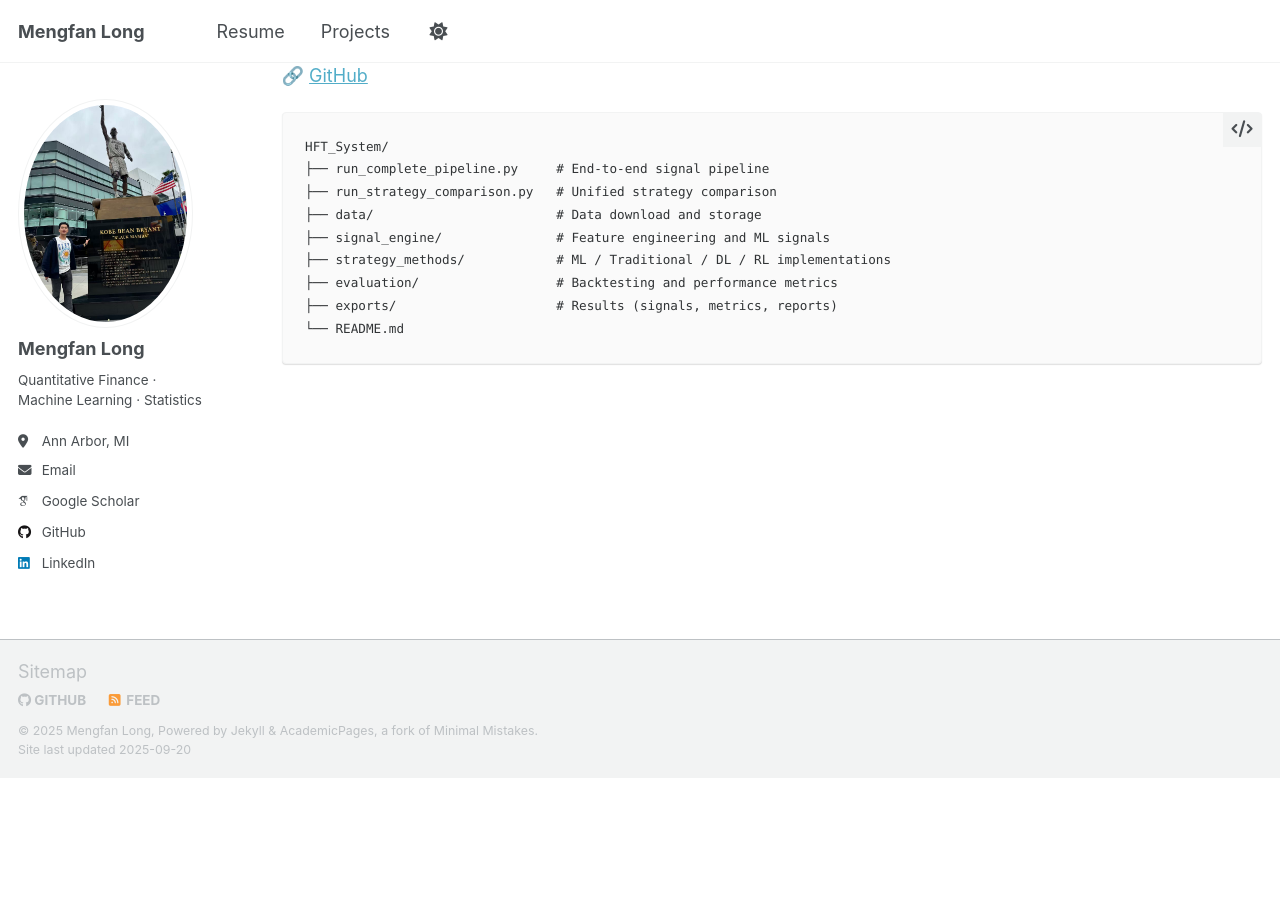
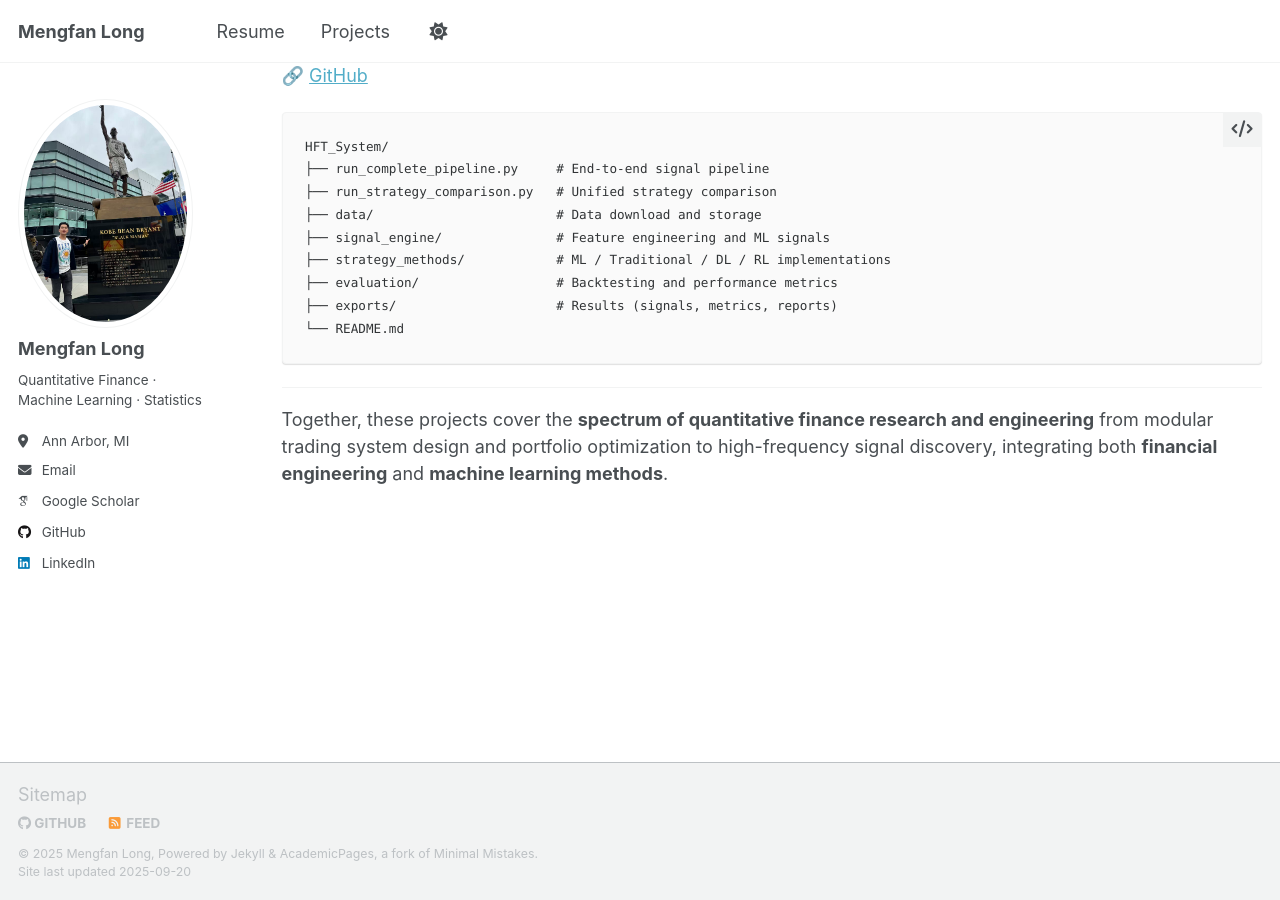
Before and after one commit to kevinlmf/kevinlmf.github.io, a Jekyll site: the page built from _pages/projects.md, in a window 1280 px wide and 900 px high, scrolled down 1135 px. Built offline with Jekyll 4.4.1, drawn with Linux system fonts in a browser that asks for light colours; some web fonts are replaced; a script that is not in the unit is left out; before the commit the page ends 1912 px from its top, so only the background shows below that.

Commit message:
Update projects.md

````diff
--- a/_pages/projects.md
+++ b/_pages/projects.md
@@ -57,3 +57,6 @@ HFT_System/
 ├── exports/                     # Results (signals, metrics, reports)
 └── README.md
 ```
+---
+
+Together, these projects cover the **spectrum of quantitative finance research and engineering** from modular trading system design and portfolio optimization to high-frequency signal discovery, integrating both **financial engineering** and **machine learning methods**.
````
